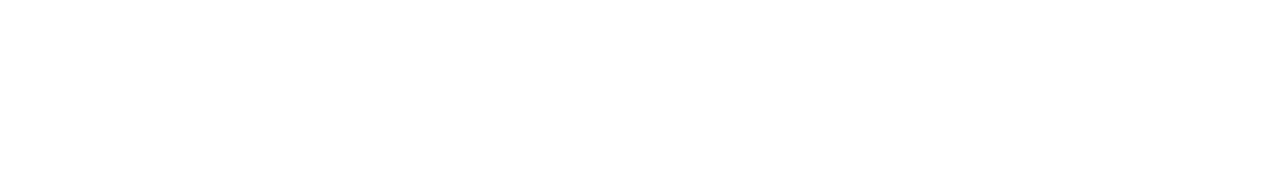
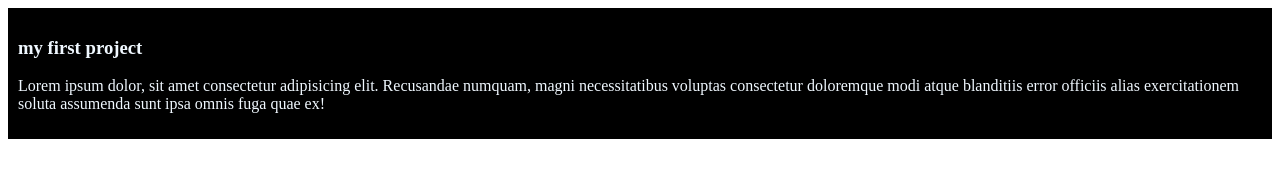
Before and after one commit to sabnira/my-first-github-repo, a plain HTML site: page index.html in a window 1280 px wide. Drawn offline with Linux system fonts and the light colour scheme.

Commit message:
added the first blog

```diff
--- a/index.html
+++ b/index.html
@@ -4,8 +4,12 @@
     <meta charset="UTF-8">
     <meta name="viewport" content="width=device-width, initial-scale=1.0">
     <title>My First Github Repo</title>
+    <link rel="stylesheet" href="style.css">
 </head>
 <body>
-
+    <div>
+        <h3>my first project</h3>
+        <p>Lorem ipsum dolor, sit amet consectetur adipisicing elit. Recusandae numquam, magni necessitatibus voluptas consectetur doloremque modi atque blanditiis error officiis alias exercitationem soluta assumenda sunt ipsa omnis fuga quae ex!</p>
+    </div>
 </body>
 </html>
--- /dev/null
+++ b/style.css
@@ -0,0 +1,5 @@
+div{
+    background-color: black;
+    color: aliceblue;
+    padding: 10px;
+}
```
